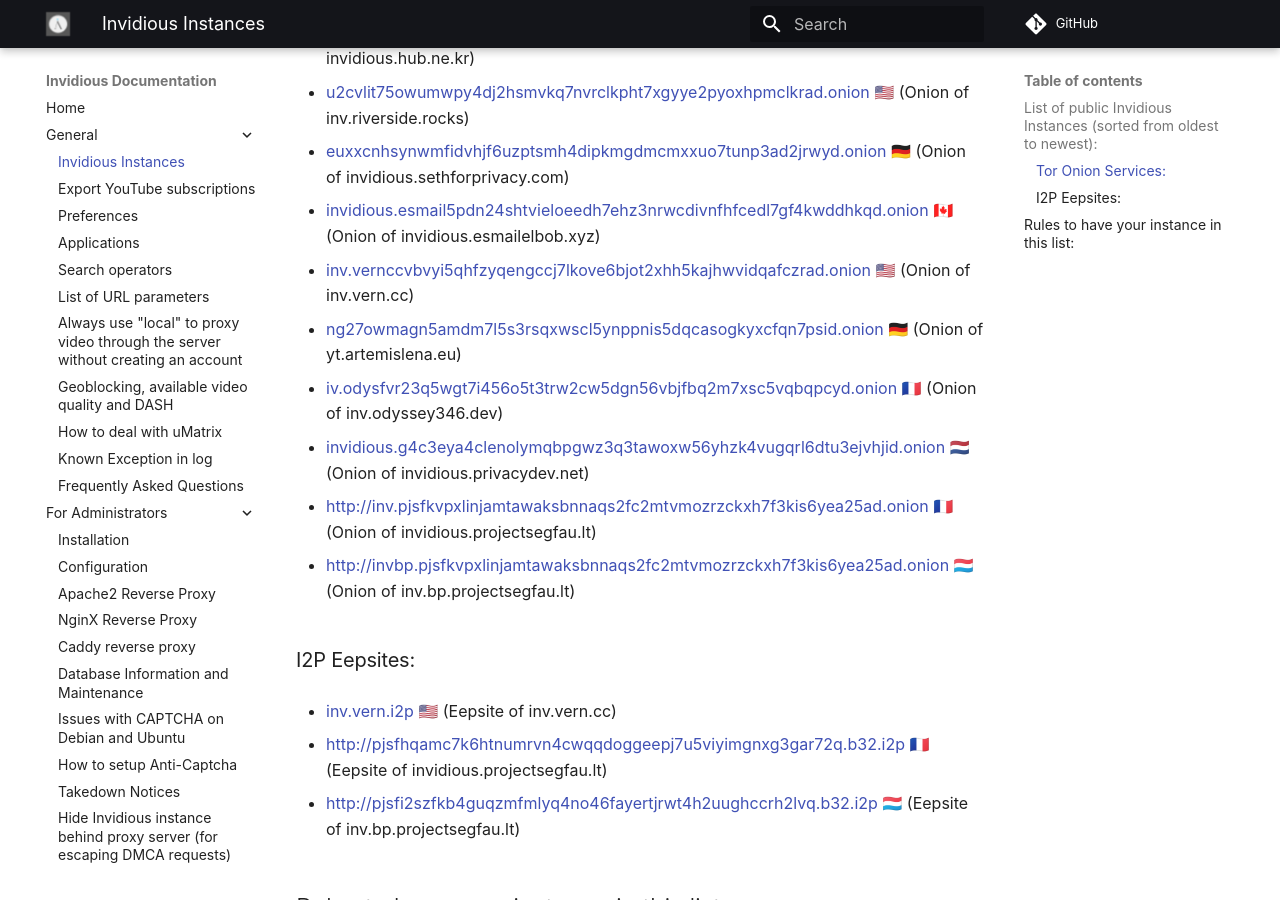
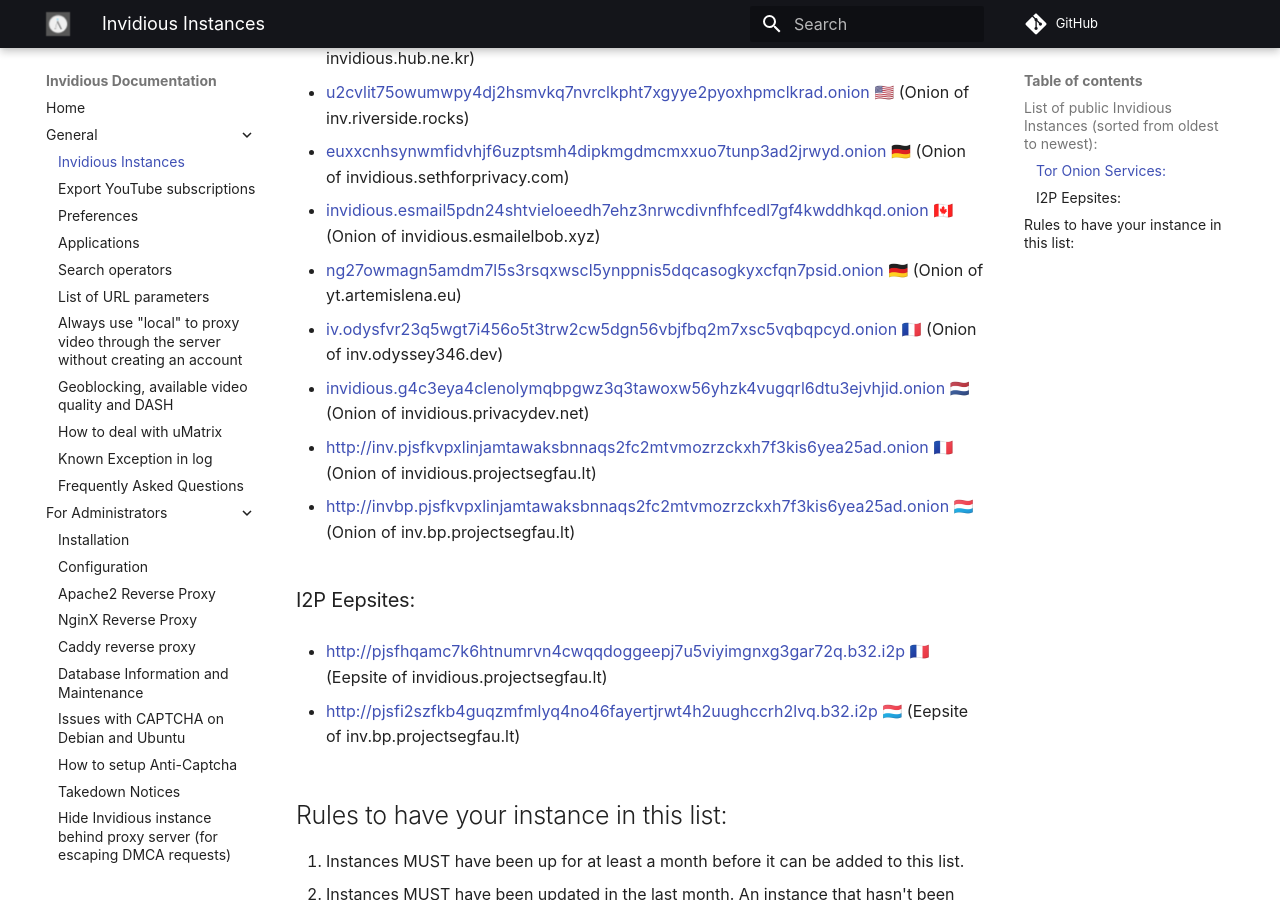
Before and after one commit to iv-org/documentation, an MkDocs documentation site: the page built from docs/instances.md, in a window 1280 px wide and 900 px high, scrolled down 1647 px. Built offline with MkDocs 1.6.1 and Material for MkDocs 9.7.7, drawn with Linux system fonts in a browser that asks for light colours; comment, search, counter and statistics services are not loaded.

Commit message:
Remove the vern.cc Onion/Eepsite

```diff
--- a/docs/instances.md
+++ b/docs/instances.md
@@ -75,8 +75,6 @@
 
 * [invidious.esmail5pdn24shtvieloeedh7ehz3nrwcdivnfhfcedl7gf4kwddhkqd.onion](http://invidious.esmail5pdn24shtvieloeedh7ehz3nrwcdivnfhfcedl7gf4kwddhkqd.onion) 🇨🇦 (Onion of invidious.esmailelbob.xyz)
 
-* [inv.vernccvbvyi5qhfzyqengccj7lkove6bjot2xhh5kajhwvidqafczrad.onion](http://inv.vernccvbvyi5qhfzyqengccj7lkove6bjot2xhh5kajhwvidqafczrad.onion/) 🇺🇸 (Onion of inv.vern.cc)
-
 * [ng27owmagn5amdm7l5s3rsqxwscl5ynppnis5dqcasogkyxcfqn7psid.onion](http://ng27owmagn5amdm7l5s3rsqxwscl5ynppnis5dqcasogkyxcfqn7psid.onion) 🇩🇪 (Onion of yt.artemislena.eu)
 
 * [iv.odysfvr23q5wgt7i456o5t3trw2cw5dgn56vbjfbq2m7xsc5vqbqpcyd.onion](http://iv.odysfvr23q5wgt7i456o5t3trw2cw5dgn56vbjfbq2m7xsc5vqbqpcyd.onion) 🇫🇷 (Onion of inv.odyssey346.dev)
@@ -88,8 +86,6 @@
 * [http://invbp.pjsfkvpxlinjamtawaksbnnaqs2fc2mtvmozrzckxh7f3kis6yea25ad.onion](http://invbp.pjsfkvpxlinjamtawaksbnnaqs2fc2mtvmozrzckxh7f3kis6yea25ad.onion) 🇱🇺 (Onion of inv.bp.projectsegfau.lt)
 
 ### I2P Eepsites:
-
-* [inv.vern.i2p](http://verni6dr4qxjgjumnvesxerh5rvhv6oy5ddeibaqy5d7tgbiiyfa.b32.i2p/) 🇺🇸 (Eepsite of inv.vern.cc)
 
 * [http://pjsfhqamc7k6htnumrvn4cwqqdoggeepj7u5viyimgnxg3gar72q.b32.i2p](http://pjsfhqamc7k6htnumrvn4cwqqdoggeepj7u5viyimgnxg3gar72q.b32.i2p) 🇫🇷 (Eepsite of invidious.projectsegfau.lt)
 
```
